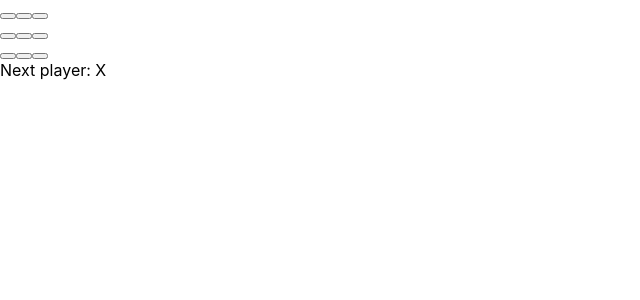
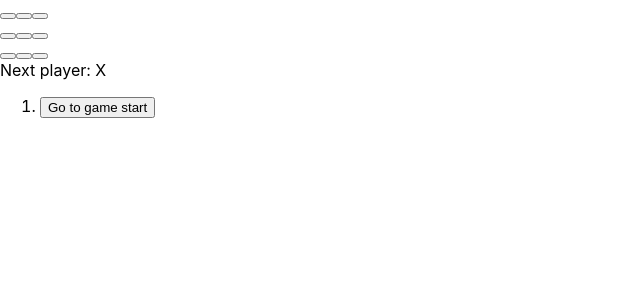
Before and after one commit to AlexanderTheGrape/react-app, a React (Create React App) app: page / in a window 1280 px wide. Shown: the top 300 px of the page, without its empty margins (0-640 px from the left). Built offline with nearby package versions, Linux system fonts and the light colour scheme.

Commit message:
Completed write-up, getting error onclick

```diff
--- a/src/index.js
+++ b/src/index.js
@@ -1,13 +1,12 @@
 import React from 'react';
 import ReactDOM from 'react-dom/client';
 import './index.css';
-import App from './App';
-import reportWebVitals from './reportWebVitals';
+// import reportWebVitals from './reportWebVitals';
 
 // If you want to start measuring performance in your app, pass a function
 // to log results (for example: reportWebVitals(console.log))
 // or send to an analytics endpoint. Learn more: https://bit.ly/CRA-vitals
-reportWebVitals();
+// reportWebVitals();
 
 function Square(props) {
   return (
@@ -27,7 +26,7 @@ class Board extends React.Component {
         value={this.props.squares[i]}
         onClick={() => this.props.onclick(i)}
       />
-    )
+    );
   }
 
   render(){
@@ -60,12 +59,13 @@ class Game extends React.Component {
       history: [{
         squares: Array(9).fill(null),
       }],
+      gameMoveNumber: 0,
       xIsNext: true,
     };
   }
 
   handleClick(i) {
-    const history = this.state.history;
+    const history = this.state.history.slice(0, this.state.stepNumber + 1);
     const current = history[history.length -1];
     const squares = current.squares.slice();
 
@@ -76,16 +76,36 @@ class Game extends React.Component {
     squares[i] = this.state.xIsNext ? 'X' : 'O';
     this.setState({
       history: history.concat([{
-        squares: squares,
+        squares: squares
       }]),
+      gameMoveNumber: history.length,
       xIsNext: !this.state.xIsNext,
     });
   }
 
+  jumpTo(currentHistory) {
+    this.setState({
+      gameMoveNumber: currentHistory,
+      xIsNext: (currentHistory % 2) === 0,
+    })
+  }
+
   render() {
     const history = this.state.history;
-    const current = history[history.length - 1];
+    const current = history[this.state.gameMoveNumber];
     const winner = calculateWinner(current.squares);
+
+    const moves = history.map((currentHistory, index) => {
+      const description = index ?
+        'Go to move #' + index :
+        'Go to game start';
+      return (
+        <li key={index}>
+          <button onClick={() => this.jumpTo(index)}>{description}</button>
+        </li>
+      );
+    });
+
     let status;
     if (winner) {
       status = 'Winner: ' + winner;
@@ -103,7 +123,7 @@ class Game extends React.Component {
         </div>
         <div className="game-info">
           <div>{status}</div>
-          <ol>{/* TODO */}</ol>
+          <ol>{moves}</ol>
         </div>
       </div>
     );
```
